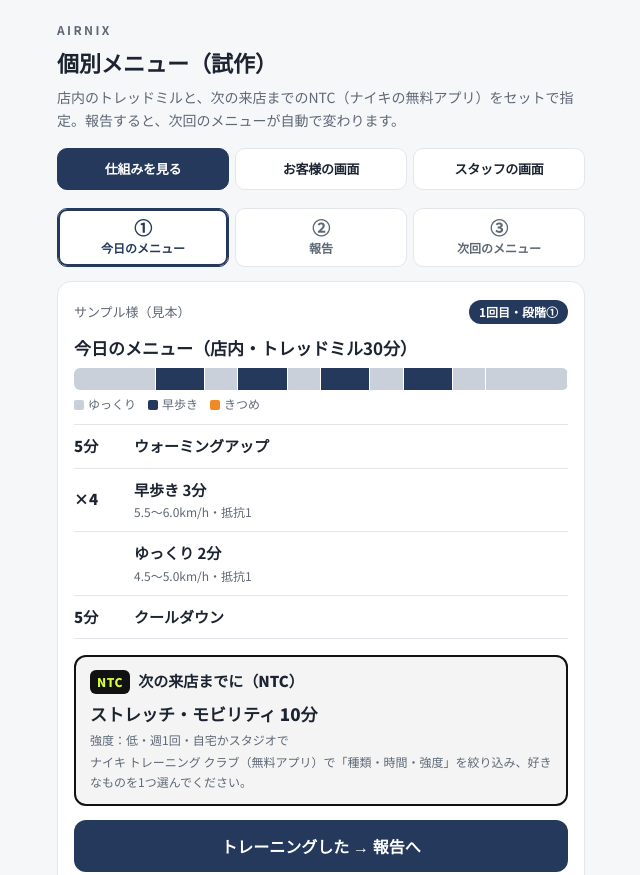
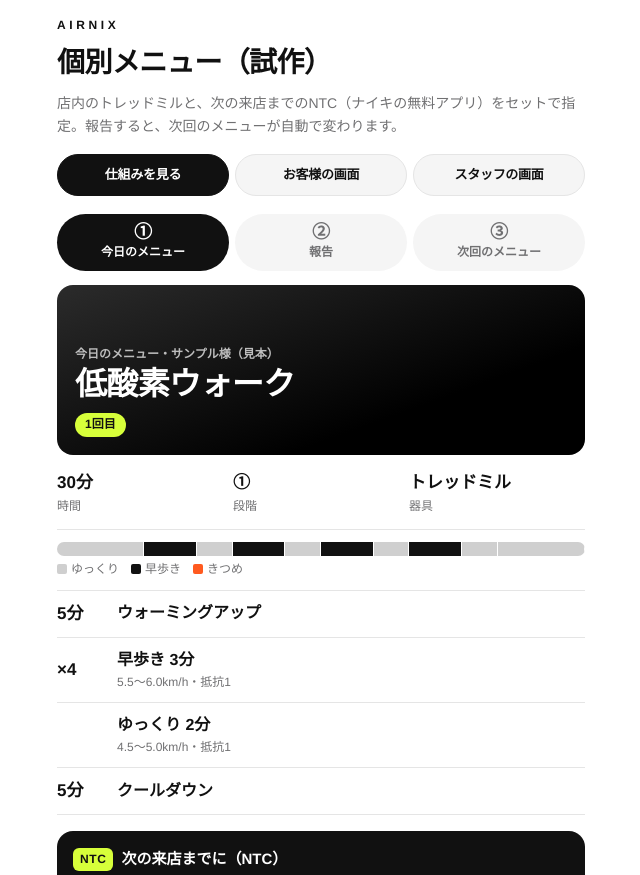
Before and after one commit to J928-bot/airnix-menu, a plain HTML site: page prototype/index.html in a window 1280 px wide. Shown: the top 875 px of the page, without its empty margins (319-959 px from the left). Drawn offline with Linux system fonts and the light colour scheme.

Commit message:
画面の見た目をNTC風（白黒・大きな見出し・丸いボタン）に変更
Co-Authored-By: Claude Opus 5.5 <noreply@anthropic.com>

```diff
--- a/prototype/index.html
+++ b/prototype/index.html
@@ -98,6 +98,46 @@ details[open] summary::after{content:"－"}
 .ntclogo{background:#111;color:#d7ff3a;font-weight:900;font-size:12px;border-radius:6px;padding:2px 7px;letter-spacing:.05em}
 .ntcn{margin:0;font-size:17px;font-weight:900}
 .ntcp{margin:2px 0 0;font-size:12px;color:var(--sub)}
+/* NTC風の見た目 */
+:root{--bg:#fff;--card:#fff;--ink:#111;--sub:#707072;--line:#e5e5e5;--navy:#111;--walk:#cfcfcf;--orange:#ff5a1f;--green:#111;--greenbg:#f5f5f5;--amberbg:#f5f5f5;--redbg:#fdecea}
+body{font-family:"Helvetica Neue",Helvetica,"Noto Sans JP",system-ui,sans-serif}
+.wrap{padding-top:16px}
+.brand{color:#111;letter-spacing:.3em}
+h1{font-size:28px;letter-spacing:-.02em}
+.tabs a{border-radius:999px;border-color:#e5e5e5;background:#f5f5f5;font-weight:700}
+.tabs a[aria-current]{background:#111;color:#fff}
+.steps li{border:0;background:#f5f5f5;border-radius:999px}
+.steps li.on{background:#111;color:#fff;box-shadow:none}
+.steps li.done{color:#111}
+.card{border:0;padding:0;margin-bottom:24px}
+.card h2{font-size:22px;font-weight:900;letter-spacing:-.01em}
+.hero{background:linear-gradient(160deg,#2b2b2b,#000 70%);color:#fff;border-radius:16px;padding:22px 18px 18px;min-height:170px;display:flex;flex-direction:column;justify-content:flex-end;margin-bottom:14px}
+.hero .hk{margin:0;font-size:12px;color:#bdbdbd;font-weight:700}
+.hero .ht{margin:2px 0 10px;font-size:32px;font-weight:900;line-height:1.15;letter-spacing:-.02em}
+.hero .badge{align-self:flex-start;background:#d7ff3a;color:#111;border-radius:999px}
+.stats{display:grid;grid-template-columns:repeat(3,1fr);border-bottom:1px solid var(--line);padding-bottom:12px;margin-bottom:12px}
+.stats div{display:flex;flex-direction:column}
+.stats b{font-size:17px;font-weight:900}
+.stats span{font-size:12px;color:var(--sub)}
+.bar{border-radius:999px;height:14px}
+.row .t{font-size:17px}
+.row .n{font-size:16px}
+.btn{border-radius:999px;background:#111;padding:16px}
+.btn.sub{border-color:#cacacb;color:#111;background:#fff}
+.pick button{border-radius:14px;border-color:#e5e5e5;background:#f5f5f5}
+.pick button[aria-pressed="true"]{background:#111;color:#fff;box-shadow:none}
+.pick button[aria-pressed="true"] small{color:#ccc}
+.chips button{border-radius:999px;background:#f5f5f5;border-color:#f5f5f5}
+.chips button[aria-pressed="true"]{background:#111;border-color:#111}
+.ntcbox{border:0;background:#111;color:#fff;border-radius:16px;padding:16px}
+.ntcbox .ntcp{color:#bdbdbd}
+.ntclogo{background:#d7ff3a;color:#111}
+.change{background:#f5f5f5;border-radius:16px}
+.verdict{border-radius:16px}
+details{border:0;border-top:1px solid var(--line);border-radius:0;padding:4px 0;margin:0}
+.ladder li{border-radius:12px}
+.ladder li.cur{background:#111;color:#fff;box-shadow:none}
+.ladder li.cur span{color:#d7ff3a}
 </style>
 </head>
 <body>
@@ -119,8 +159,16 @@ details[open] summary::after{content:"－"}
   </ol>
 
   <section class="card" id="s1">
-    <div class="who"><span>サンプル様（見本）</span><span class="badge" id="visit"></span></div>
-    <h2>今日のメニュー（店内・トレッドミル30分）</h2>
+    <div class="hero">
+      <p class="hk">今日のメニュー・サンプル様（見本）</p>
+      <p class="ht">低酸素ウォーク</p>
+      <span class="badge" id="visit"></span>
+    </div>
+    <div class="stats">
+      <div><b>30分</b><span>時間</span></div>
+      <div><b id="stLv">①</b><span>段階</span></div>
+      <div><b>トレッドミル</b><span>器具</span></div>
+    </div>
     <div id="menu1"></div>
     <div id="ntc1"></div>
     <button class="btn" type="button" id="toReport">トレーニングした → 報告へ</button>
@@ -191,7 +239,7 @@ details[open] summary::after{content:"－"}
       <li><b>できなかった</b> → そのまま。2回続いたら1つ戻す</li>
     </ul>
   </details>
-  <p class="foot">試作 第10版（見本データ・保存されません）</p>
+  <p class="foot">試作 第11版（見本データ・保存されません）</p>
 </div>
 
 <script>
@@ -261,7 +309,7 @@ function setStep(n){
   [...$("steps").children].forEach(li=>{const s=+li.dataset.s;li.className=s===n?"on":s<n?"done":""});
   window.scrollTo({top:0,behavior:"smooth"});
 }
-function render1(){$("visit").textContent=`${L.count}回目・段階${"①②③④"[L.wl-1]}`;$("menu1").innerHTML=menuHTML(L);$("ntc1").innerHTML=ntcHTML(L,"次の来店までに（NTC）");renderLadder()}
+function render1(){$("visit").textContent=`${L.count}回目`;$("stLv").textContent="①②③④"[L.wl-1];$("menu1").innerHTML=menuHTML(L);$("ntc1").innerHTML=ntcHTML(L,"次の来店までに（NTC）");renderLadder()}
 const canSend=()=>{$("send").disabled=!pick||(L.count>=2&&!npick)};
 
 $("toReport").onclick=()=>{
```
